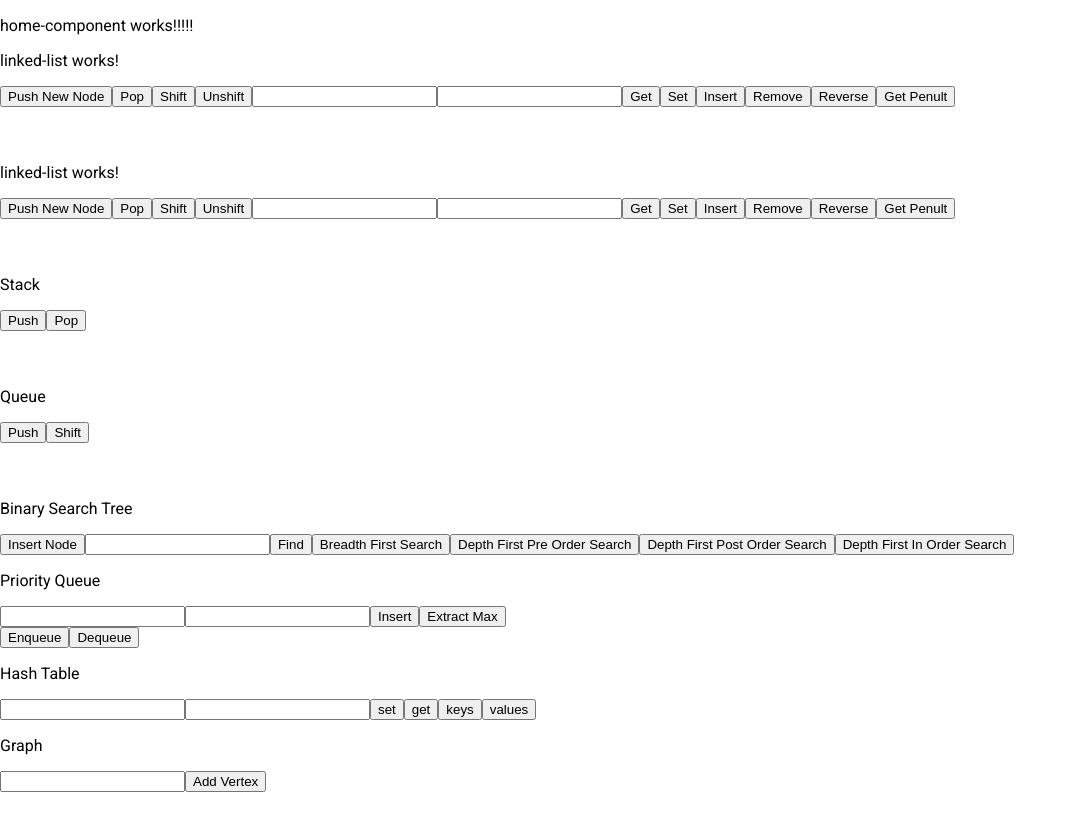
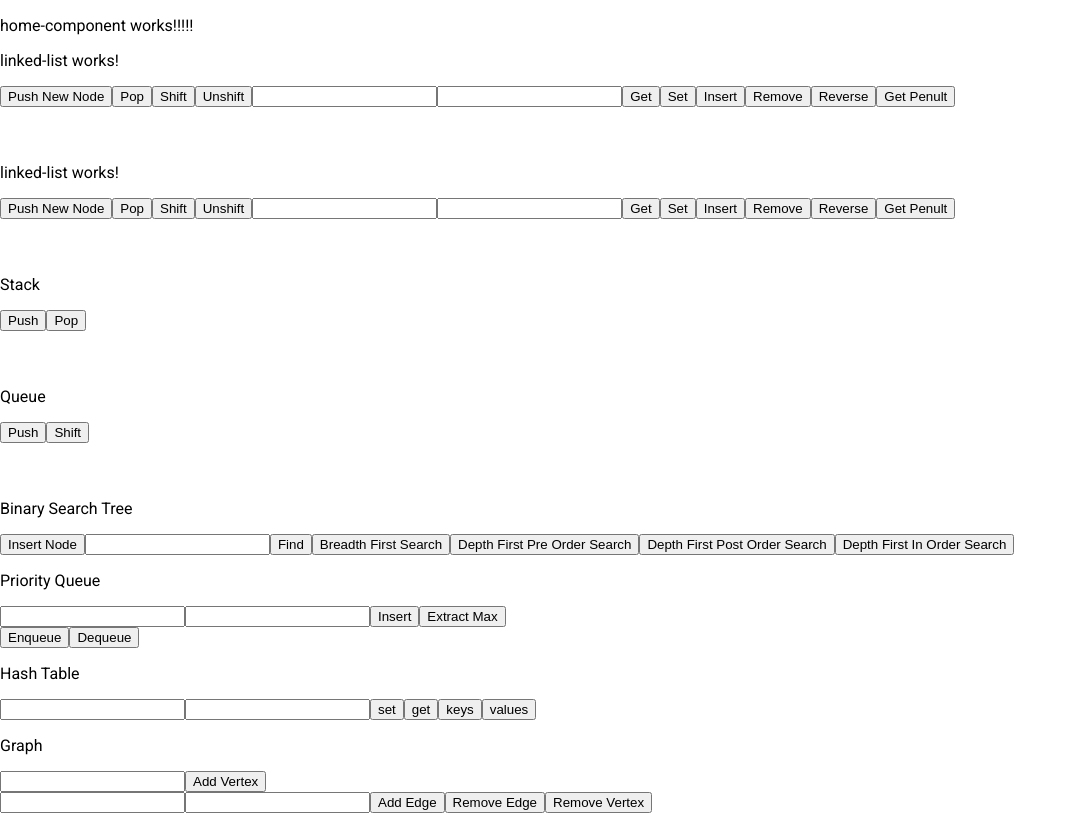
Before and after one commit to IgorKharkiv/algorithms, an Angular app: page /home in a window 1280 px wide. Shown: the whole page, without its empty margins (0-1077 px from the left). Built offline with nearby package versions, Linux system fonts and the light colour scheme.

Commit message:
Graph. addEdge, removeEdge, removeVertex

```diff
--- a/src/app/classes/graph.class.ts
+++ b/src/app/classes/graph.class.ts
@@ -1,8 +1,33 @@
 export class Graph {
-  public adjacencyList: object = {};
+  public adjacencyList: { [key: string]: string[] } = {};
   public addVertex(key: string): void {
-    if (this.adjacencyList[key] === undefined) {
+    if (key && this.adjacencyList[key] === undefined) {
       this.adjacencyList[key] = [];
     }
   }
+
+  public addEdge(vertexA: string, vertexB: string): void {
+    if (this.adjacencyList[vertexA] && this.adjacencyList[vertexB]) {
+      if (!this.adjacencyList[vertexA].includes(vertexB)) {
+        this.adjacencyList[vertexA].push(vertexB);
+        this.adjacencyList[vertexB].push(vertexA);
+      }
+    }
+  }
+
+  public removeEdge(vertexA: string, vertexB: string): void {
+    if (this.adjacencyList[vertexA] && this.adjacencyList[vertexB]) {
+      this.adjacencyList[vertexA] = this.adjacencyList[vertexA].filter(v => v !== vertexB);
+      this.adjacencyList[vertexB] = this.adjacencyList[vertexB].filter(v => v !== vertexA);
+    }
+  }
+
+  public removeVertex(vertex: string): void {
+    if (vertex && this.adjacencyList[vertex]) {
+      this.adjacencyList[vertex].forEach(ver => {
+        this.adjacencyList[ver] = this.adjacencyList[ver].filter(v => v !== vertex);
+      });
+      delete this.adjacencyList[vertex];
+    }
+  }
 }
--- a/src/app/components/graph/graph.component.html
+++ b/src/app/components/graph/graph.component.html
@@ -3,3 +3,9 @@
 <input type="text" #vertexInput>
 
 <button (click)="addVertex()">Add Vertex</button>
+<div></div>
+<input type="text" #vertexAInput>
+<input type="text" #vertexBInput>
+<button (click)="addEdge()">Add Edge</button>
+<button (click)="removeEdge()">Remove Edge</button>
+<button (click)="removeVertex()">Remove Vertex</button>
--- a/src/app/components/graph/graph.component.ts
+++ b/src/app/components/graph/graph.component.ts
@@ -8,6 +8,8 @@ import { Graph } from '../../classes/';
 })
 export class GraphComponent implements OnInit {
   @ViewChild('vertexInput', null) public vertexInput: ElementRef<HTMLInputElement>;
+  @ViewChild('vertexAInput', null) public vertexAInput: ElementRef<HTMLInputElement>;
+  @ViewChild('vertexBInput', null) public vertexBInput: ElementRef<HTMLInputElement>;
   public graph: Graph;
 
   ngOnInit() {
@@ -17,6 +19,26 @@ export class GraphComponent implements OnInit {
   public addVertex(): void {
     const key = this.vertexInput.nativeElement.value;
     this.graph.addVertex(key);
-    console.log(this.graph);
+    console.log(this.graph.adjacencyList);
+  }
+
+  public addEdge(): void {
+    const verA = this.vertexAInput.nativeElement.value;
+    const verB = this.vertexBInput.nativeElement.value;
+    this.graph.addEdge(verA, verB);
+    console.log(this.graph.adjacencyList);
+  }
+
+  public removeEdge(): void {
+    const verA = this.vertexAInput.nativeElement.value;
+    const verB = this.vertexBInput.nativeElement.value;
+    this.graph.removeEdge(verA, verB);
+    console.log(this.graph.adjacencyList);
+  }
+
+  public removeVertex(): void {
+    const ver = this.vertexAInput.nativeElement.value;
+    this.graph.removeVertex(ver);
+    console.log(this.graph.adjacencyList);
   }
 }
```
